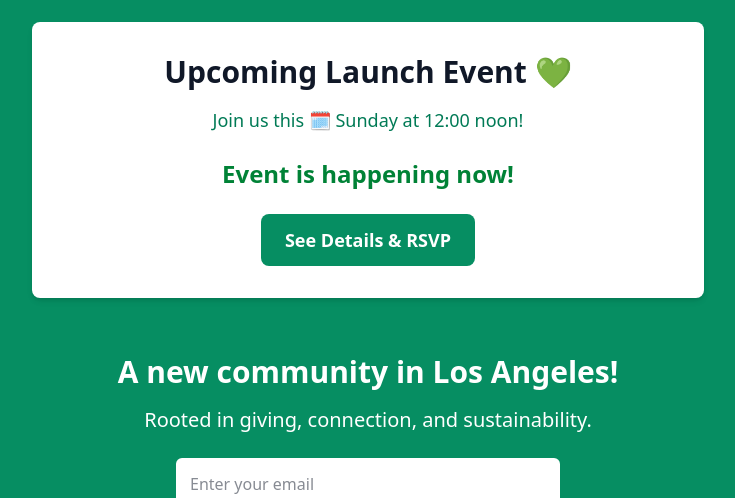
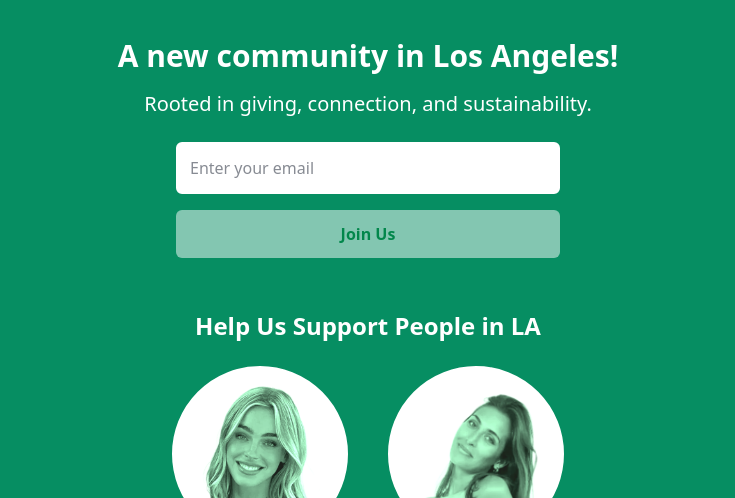
Before and after one commit to mullojo/Sustainable-Joy, a plain HTML site: page index.html in a window 1280 px wide. Shown: the part 698-1196 px from the top of the page, without its empty margins (272-1007 px from the left). Drawn offline with nearby package versions, Linux system fonts and the light colour scheme; a script that the page names is missing.

Commit message:
Update index.html to hide event launch details

```diff
--- a/index.html
+++ b/index.html
@@ -38,7 +38,7 @@
 <body class="bg-green text-white flex flex-col items-center justify-center min-h-screen text-center p-6">
   <img src="https://cdn.jsdelivr.net/gh/mullojo/Sustainable-Joy@main/Logos/SUSTAINABLE_JOY.PNG" alt="Sustainable Joy Logo" class="w-full max-w-lg md:max-w-2xl mb-6">
 
-  <div id="event-section" class="bg-white w-full max-w-2xl text-center p-8 rounded-lg shadow-md mb-10">
+  <div id="event-section" class="hidden bg-white w-full max-w-2xl text-center p-8 rounded-lg shadow-md mb-10">
     <h2 class="text-3xl font-bold text-gray-900 mb-4">Upcoming Launch Event 💚</h2>
     <p class="text-lg text-emerald-700 mb-6">Join us this 🗓️ Sunday at 12:00 noon!</p>
 
```
